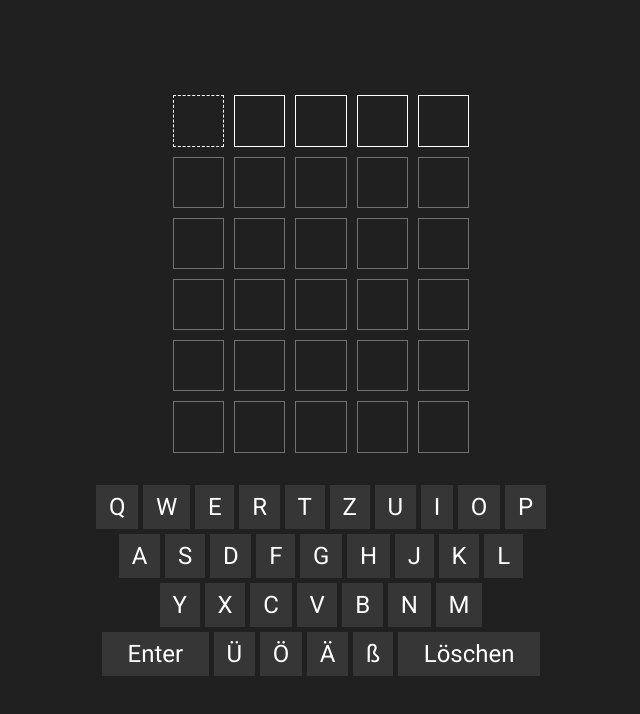
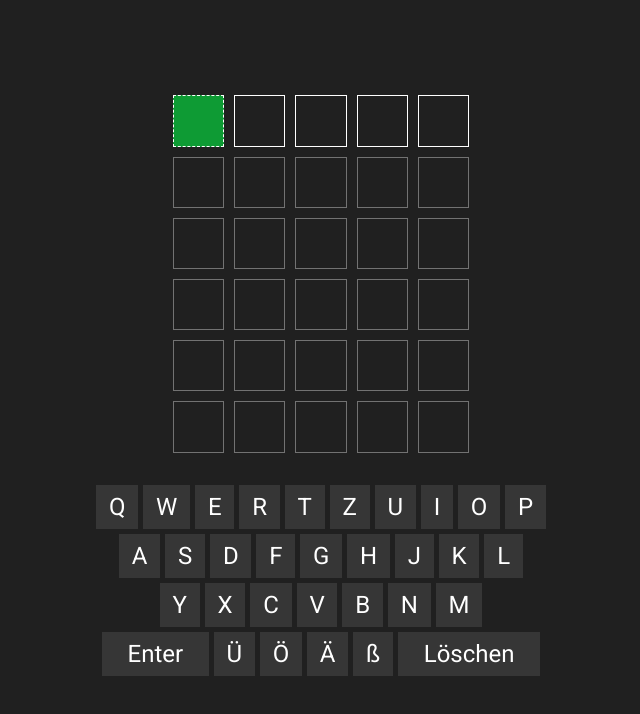
Before and after one commit to tomniekerken/Wordle-Clone, a plain HTML site: page index.html in a window 1280 px wide. Shown: the whole page, without its empty margins (319-959 px from the left). Drawn offline with Linux system fonts and the light colour scheme.

Commit message:
Added a css class match

```diff
--- a/index.html
+++ b/index.html
@@ -12,7 +12,7 @@
         <section id="main-wrapper">
             <div class="wordle-container">
                 <div class="wordle-wrapper" id="first-wordle">
-                    <span class="wordle-input active ready"></span>
+                    <span class="wordle-input active ready match"></span>
                     <span class="wordle-input active">
 
                     </span>
--- a/styles.css
+++ b/styles.css
@@ -78,3 +78,7 @@ main {
 .large {
     padding: 1vh 2vw;
 }
+
+.match {
+    background-color: #0e9b34;
+}
```
